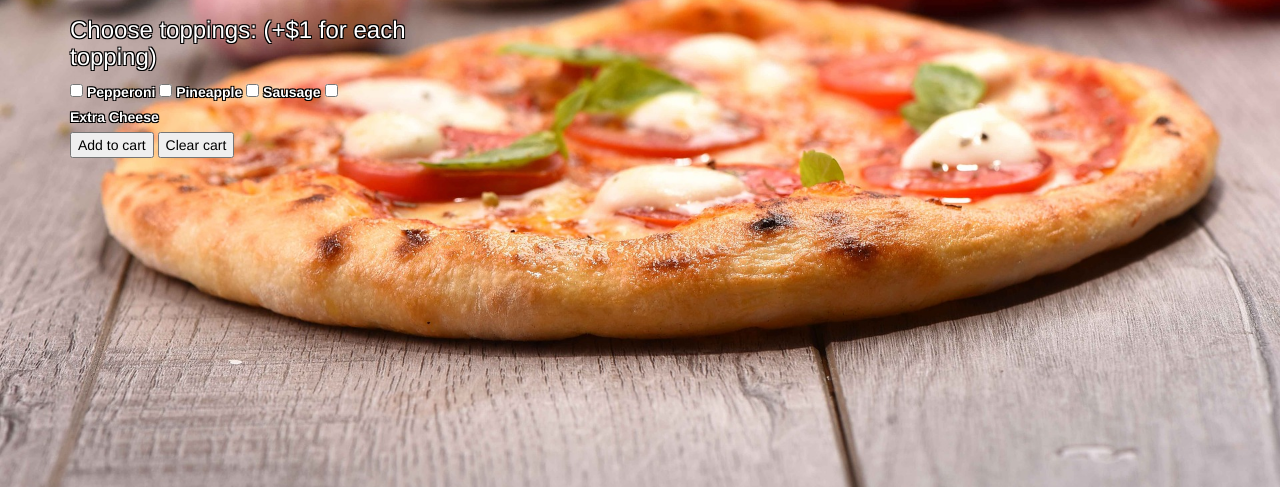
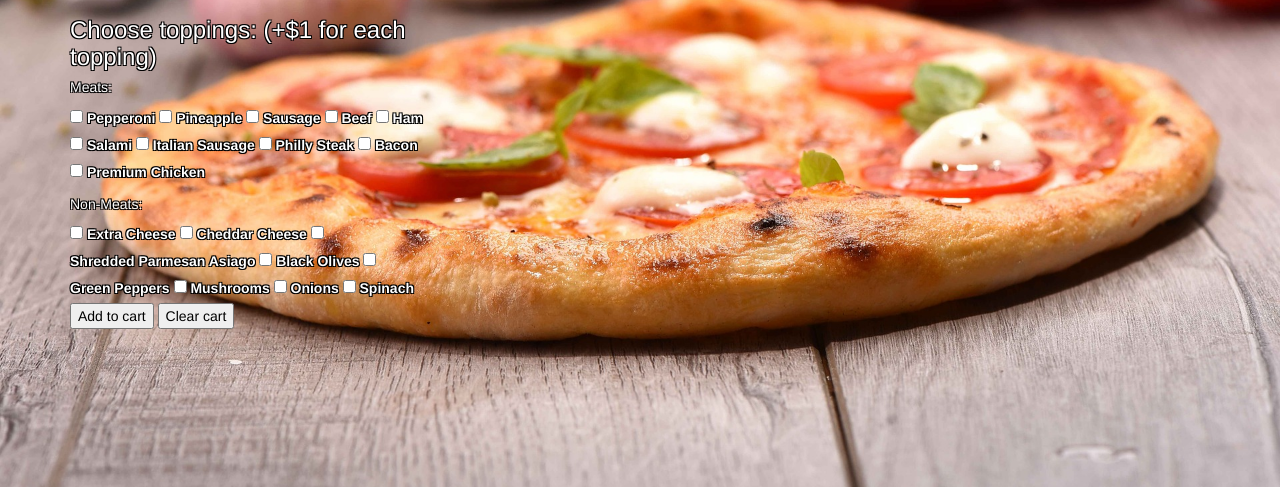
Before and after one commit to Anoble25/pizza-time, a plain HTML site: page index.html in a window 1280 px wide. Shown: the part 313-800 px from the top of the page. Drawn offline with Linux system fonts and the light colour scheme.

Commit message:
add toppings

```diff
--- a/css/styles.css
+++ b/css/styles.css
@@ -38,7 +38,7 @@ li{
   padding-bottom:30px;
   border-spacing: 10px;
   border: 1px solid black;
-  background: rgba(51, 102, 255, 0.3);
+  background: rgba(85, 185, 243, 0.3);
 }
 ul{
   list-style: none;
--- a/index.html
+++ b/index.html
@@ -29,14 +29,45 @@
             </select>
             <div class="form-check">
               <h3>Choose toppings: (+$1 for each topping)</h3>
+
+              <h5>Meats:</h5>
               <input type="checkbox" class="form-check-input" name="toppings" value=" Pepperoni">
-              <label class="form-check-label" for="exampleCheck1">Pepperoni </label>
+              <label class="form-check-label" for="exampleCheck1">Pepperoni</label>
               <input type="checkbox" class="form-check-input" name="toppings" value=" Pineapple">
-              <label class="form-check-label" for="exampleCheck1">Pineapple </label>
+              <label class="form-check-label" for="exampleCheck1">Pineapple</label>
               <input type="checkbox" class="form-check-input" name="toppings" value=" Sausage">
-              <label class="form-check-label" for="exampleCheck1">Sausage </label>
+              <label class="form-check-label" for="exampleCheck1">Sausage</label>
+              <input type="checkbox" class="form-check-input" name="toppings" value=" Beef">
+              <label class="form-check-label" for="exampleCheck1">Beef</label>
+              <input type="checkbox" class="form-check-input" name="toppings" value=" Ham">
+              <label class="form-check-label" for="exampleCheck1">Ham</label>
+              <input type="checkbox" class="form-check-input" name="toppings" value=" Salami">
+              <label class="form-check-label" for="exampleCheck1">Salami</label>
+              <input type="checkbox" class="form-check-input" name="toppings" value=" Italian Sausage">
+              <label class="form-check-label" for="exampleCheck1">Italian Sausage</label>
+              <input type="checkbox" class="form-check-input" name="toppings" value=" Philly Steak">
+              <label class="form-check-label" for="exampleCheck1">Philly Steak</label>
+              <input type="checkbox" class="form-check-input" name="toppings" value=" Bacon">
+              <label class="form-check-label" for="exampleCheck1">Bacon</label>
+              <input type="checkbox" class="form-check-input" name="toppings" value=" Premium Chicken">
+              <label class="form-check-label" for="exampleCheck1">Premium Chicken</label>
+              <h5>Non-Meats:</h5>
               <input type="checkbox" class="form-check-input" name="toppings" value=" Extra Cheese">
               <label class="form-check-label" for="exampleCheck1">Extra Cheese </label>
+              <input type="checkbox" class="form-check-input" name="toppings" value=" Cheddar Cheese">
+              <label class="form-check-label" for="exampleCheck1">Cheddar Cheese </label>
+              <input type="checkbox" class="form-check-input" name="toppings" value=" Shredded Parmesan Asiago">
+              <label class="form-check-label" for="exampleCheck1">Shredded Parmesan Asiago </label>
+              <input type="checkbox" class="form-check-input" name="toppings" value=" Black Olives">
+              <label class="form-check-label" for="exampleCheck1">Black Olives </label>
+              <input type="checkbox" class="form-check-input" name="toppings" value=" Green Peppers">
+              <label class="form-check-label" for="exampleCheck1">Green Peppers </label>
+              <input type="checkbox" class="form-check-input" name="toppings" value=" Mushrooms">
+              <label class="form-check-label" for="exampleCheck1">Mushrooms </label>
+              <input type="checkbox" class="form-check-input" name="toppings" value=" Onions">
+              <label class="form-check-label" for="exampleCheck1">Onions </label>
+              <input type="checkbox" class="form-check-input" name="toppings" value=" Spinach">
+              <label class="form-check-label" for="exampleCheck1">Spinach</label>
             </div>
 
             <button id="addToCart" type="submit" class = "btn-xl" name="button">Add to cart</button>
```
